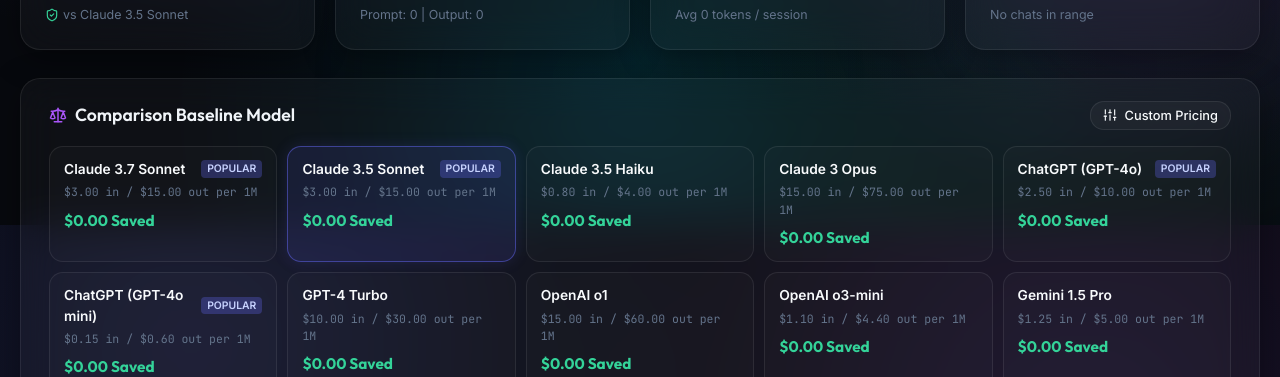
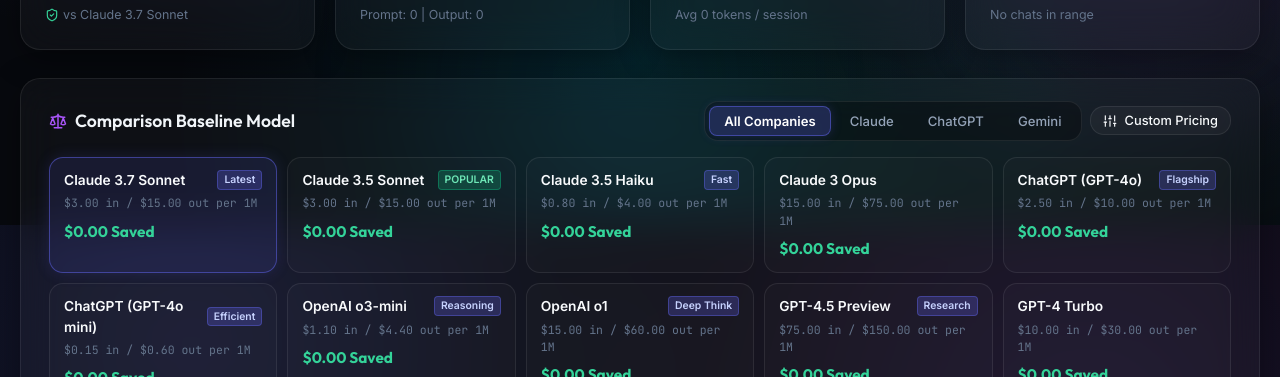
Before and after one commit to BearDooks/TokenTill, a website built with Vite: page index.html in a window 1280 px wide. Shown: the part 575-952 px from the top of the page. Built offline with nearby package versions, Linux system fonts and the light colour scheme; files whose address does not match are found by name.

Commit message:
Add company filtering for ChatGPT, Claude, and Gemini with latest models

```diff
--- a/index.html
+++ b/index.html
@@ -210,7 +210,13 @@
           <i data-lucide="scale" style="width: 18px; height: 18px; color: #a855f7;"></i>
           <span>Comparison Baseline Model</span>
         </div>
-        <div style="display: flex; gap: 8px;">
+        <div style="display: flex; gap: 8px; align-items: center; flex-wrap: wrap;">
+          <div class="time-pill-group" id="company-filter-buttons">
+            <button type="button" class="time-pill-btn active" data-company="all">All Companies</button>
+            <button type="button" class="time-pill-btn" data-company="Anthropic">Claude</button>
+            <button type="button" class="time-pill-btn" data-company="OpenAI">ChatGPT</button>
+            <button type="button" class="time-pill-btn" data-company="Google">Gemini</button>
+          </div>
           <button id="btn-open-custom-modal" class="btn btn-glass btn-sm">
             <i data-lucide="sliders" style="width: 14px; height: 14px;"></i>
             <span>Custom Pricing</span>
--- a/src/main.js
+++ b/src/main.js
@@ -12,9 +12,10 @@
   allChats: [], // Complete master history from OpenWebUI
   chats: [],    // Filtered by active time range
   timeRange: 'all', // 'all' | 'today' | '7d' | '30d' | 'custom'
+  companyFilter: 'all', // 'all' | 'Anthropic' | 'OpenAI' | 'Google'
   customStartDate: '',
   customEndDate: '',
-  selectedBaseline: 'claude-3-5-sonnet',
+  selectedBaseline: 'claude-3-7-sonnet',
   customRates: {
     name: 'Custom Model',
     inputRate: 3.00,
@@ -91,6 +92,17 @@
         customControls.classList.remove('active');
         applyTimeFilter();
       }
+    });
+  });
+
+  // Company Filter Buttons (Claude, ChatGPT, Gemini)
+  const companyButtons = document.querySelectorAll('#company-filter-buttons .time-pill-btn');
+  companyButtons.forEach(btn => {
+    btn.addEventListener('click', () => {
+      companyButtons.forEach(b => b.classList.remove('active'));
+      btn.classList.add('active');
+      appState.companyFilter = btn.getAttribute('data-company');
+      renderModelPills();
     });
   });
 
@@ -384,7 +396,7 @@
 }
 
 /**
- * Render Baseline Model Pills
+ * Render Baseline Model Pills filtered by selected company
  */
 function renderModelPills() {
   const container = document.getElementById('model-pills-container');
@@ -397,22 +409,34 @@
   if (appState.customRates) {
     allModels['custom'] = {
       name: appState.customRates.name || 'Custom Rates',
+      company: 'Custom',
       provider: 'Custom',
       inputCostPer1M: appState.customRates.inputRate,
       outputCostPer1M: appState.customRates.outputRate
     };
   }
 
+  const selectedCompany = appState.companyFilter;
+
   for (const [key, model] of Object.entries(allModels)) {
+    // Filter by company unless 'all'
+    if (selectedCompany !== 'all' && model.company !== selectedCompany && model.company !== 'Custom') {
+      continue;
+    }
+
     const isSelected = appState.selectedBaseline === key;
     const cost = calculateModelCost(currentTotalPrompt, currentTotalComp, key, appState.customRates);
+
+    const tagBadge = model.tag
+      ? `<span style="font-size:0.65rem; background:rgba(99,102,241,0.25); border: 1px solid rgba(99,102,241,0.4); padding:1px 6px; border-radius:4px; color:#c7d2fe;">${model.tag}</span>`
+      : (model.popular ? '<span style="font-size:0.65rem; background:rgba(16,185,129,0.25); border: 1px solid rgba(16,185,129,0.4); padding:1px 6px; border-radius:4px; color:#6ee7b7;">POPULAR</span>' : '');
 
     const pill = document.createElement('div');
     pill.className = `model-pill-btn ${isSelected ? 'selected' : ''}`;
     pill.innerHTML = `
       <div class="model-pill-name">
         <span>${model.name}</span>
-        ${model.popular ? '<span style="font-size:0.65rem; background:rgba(99,102,241,0.3); padding:1px 6px; border-radius:4px; color:#c7d2fe;">POPULAR</span>' : ''}
+        ${tagBadge}
       </div>
       <div class="model-pill-rates">$${model.inputCostPer1M.toFixed(2)} in / $${model.outputCostPer1M.toFixed(2)} out per 1M</div>
       <div class="model-pill-savings">$${cost.totalCost.toLocaleString('en-US', { minimumFractionDigits: 2, maximumFractionDigits: 2 })} Saved</div>
--- a/src/services/pricing.js
+++ b/src/services/pricing.js
@@ -1,16 +1,27 @@
+// Provider Definitions
+export const PROVIDERS = [
+  { id: 'all', name: 'All Companies', badgeColor: '#6366f1' },
+  { id: 'Anthropic', name: 'Claude (Anthropic)', badgeColor: '#d97706' },
+  { id: 'OpenAI', name: 'ChatGPT (OpenAI)', badgeColor: '#10b981' },
+  { id: 'Google', name: 'Gemini (Google)', badgeColor: '#3b82f6' }
+];
+
 // Cloud AI Pricing Database (per 1 Million tokens in USD)
 export const CLOUD_MODELS = {
-  // Anthropic Claude
+  // --- Anthropic (Claude) ---
   'claude-3-7-sonnet': {
     name: 'Claude 3.7 Sonnet',
+    company: 'Anthropic',
     provider: 'Anthropic',
     inputCostPer1M: 3.00,
     outputCostPer1M: 15.00,
     badgeColor: '#d97706',
-    popular: true
+    popular: true,
+    tag: 'Latest'
   },
   'claude-3-5-sonnet': {
     name: 'Claude 3.5 Sonnet',
+    company: 'Anthropic',
     provider: 'Anthropic',
     inputCostPer1M: 3.00,
     outputCostPer1M: 15.00,
@@ -19,81 +30,114 @@
   },
   'claude-3-5-haiku': {
     name: 'Claude 3.5 Haiku',
+    company: 'Anthropic',
     provider: 'Anthropic',
     inputCostPer1M: 0.80,
     outputCostPer1M: 4.00,
-    badgeColor: '#d97706'
+    badgeColor: '#d97706',
+    tag: 'Fast'
   },
   'claude-3-opus': {
     name: 'Claude 3 Opus',
+    company: 'Anthropic',
     provider: 'Anthropic',
     inputCostPer1M: 15.00,
     outputCostPer1M: 75.00,
     badgeColor: '#b45309'
   },
 
-  // OpenAI ChatGPT
+  // --- OpenAI (ChatGPT) ---
   'gpt-4o': {
     name: 'ChatGPT (GPT-4o)',
+    company: 'OpenAI',
     provider: 'OpenAI',
     inputCostPer1M: 2.50,
     outputCostPer1M: 10.00,
     badgeColor: '#10b981',
-    popular: true
+    popular: true,
+    tag: 'Flagship'
   },
   'gpt-4o-mini': {
     name: 'ChatGPT (GPT-4o mini)',
+    company: 'OpenAI',
     provider: 'OpenAI',
     inputCostPer1M: 0.15,
     outputCostPer1M: 0.60,
     badgeColor: '#10b981',
-    popular: true
+    popular: true,
+    tag: 'Efficient'
+  },
+  'openai-o3-mini': {
+    name: 'OpenAI o3-mini',
+    company: 'OpenAI',
+    provider: 'OpenAI',
+    inputCostPer1M: 1.10,
+    outputCostPer1M: 4.40,
+    badgeColor: '#10b981',
+    tag: 'Reasoning'
+  },
+  'openai-o1': {
+    name: 'OpenAI o1',
+    company: 'OpenAI',
+    provider: 'OpenAI',
+    inputCostPer1M: 15.00,
+    outputCostPer1M: 60.00,
+    badgeColor: '#059669',
+    tag: 'Deep Think'
+  },
+  'gpt-4-5-preview': {
+    name: 'GPT-4.5 Preview',
+    company: 'OpenAI',
+    provider: 'OpenAI',
+    inputCostPer1M: 75.00,
+    outputCostPer1M: 150.00,
+    badgeColor: '#059669',
+    tag: 'Research'
   },
   'gpt-4-turbo': {
     name: 'GPT-4 Turbo',
+    company: 'OpenAI',
     provider: 'OpenAI',
     inputCostPer1M: 10.00,
     outputCostPer1M: 30.00,
     badgeColor: '#059669'
   },
-  'openai-o1': {
-    name: 'OpenAI o1',
-    provider: 'OpenAI',
-    inputCostPer1M: 15.00,
-    outputCostPer1M: 60.00,
-    badgeColor: '#059669'
+
+  // --- Google (Gemini) ---
+  'gemini-2-0-flash': {
+    name: 'Gemini 2.0 Flash',
+    company: 'Google',
+    provider: 'Google',
+    inputCostPer1M: 0.10,
+    outputCostPer1M: 0.40,
+    badgeColor: '#3b82f6',
+    popular: true,
+    tag: 'Latest Gen'
   },
-  'openai-o3-mini': {
-    name: 'OpenAI o3-mini',
-    provider: 'OpenAI',
-    inputCostPer1M: 1.10,
-    outputCostPer1M: 4.40,
-    badgeColor: '#10b981'
+  'gemini-2-0-pro-exp': {
+    name: 'Gemini 2.0 Pro (Exp)',
+    company: 'Google',
+    provider: 'Google',
+    inputCostPer1M: 1.25,
+    outputCostPer1M: 5.00,
+    badgeColor: '#3b82f6',
+    tag: 'Next-Gen'
   },
-
-  // Google Gemini
   'gemini-1-5-pro': {
     name: 'Gemini 1.5 Pro',
+    company: 'Google',
     provider: 'Google',
     inputCostPer1M: 1.25,
     outputCostPer1M: 5.00,
     badgeColor: '#3b82f6'
   },
-  'gemini-2-0-flash': {
-    name: 'Gemini 2.0 Flash',
+  'gemini-1-5-flash': {
+    name: 'Gemini 1.5 Flash',
+    company: 'Google',
     provider: 'Google',
-    inputCostPer1M: 0.10,
-    outputCostPer1M: 0.40,
+    inputCostPer1M: 0.075,
+    outputCostPer1M: 0.30,
     badgeColor: '#3b82f6'
-  },
-
-  // DeepSeek Cloud
-  'deepseek-r1-cloud': {
-    name: 'DeepSeek-R1 (API)',
-    provider: 'DeepSeek',
-    inputCostPer1M: 0.55,
-    outputCostPer1M: 2.19,
-    badgeColor: '#8b5cf6'
   }
 };
 
@@ -139,6 +183,7 @@
     const customCost = calculateModelCost(promptTokens, completionTokens, 'custom', customRates);
     results['custom'] = {
       name: customRates.name || 'Custom Rates',
+      company: 'Custom',
       provider: 'Custom',
       inputCostPer1M: customRates.inputRate,
       outputCostPer1M: customRates.outputRate,
```
